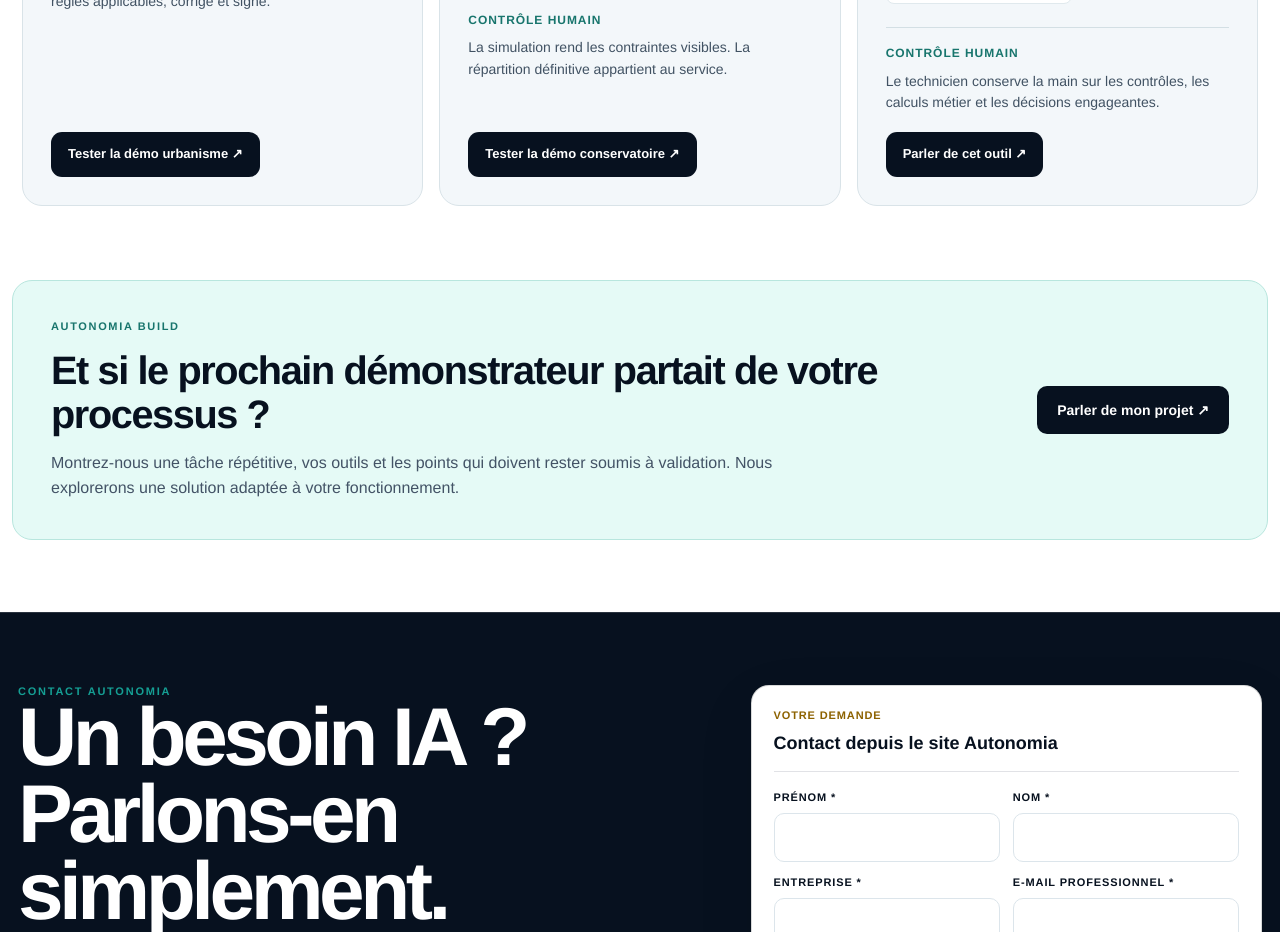
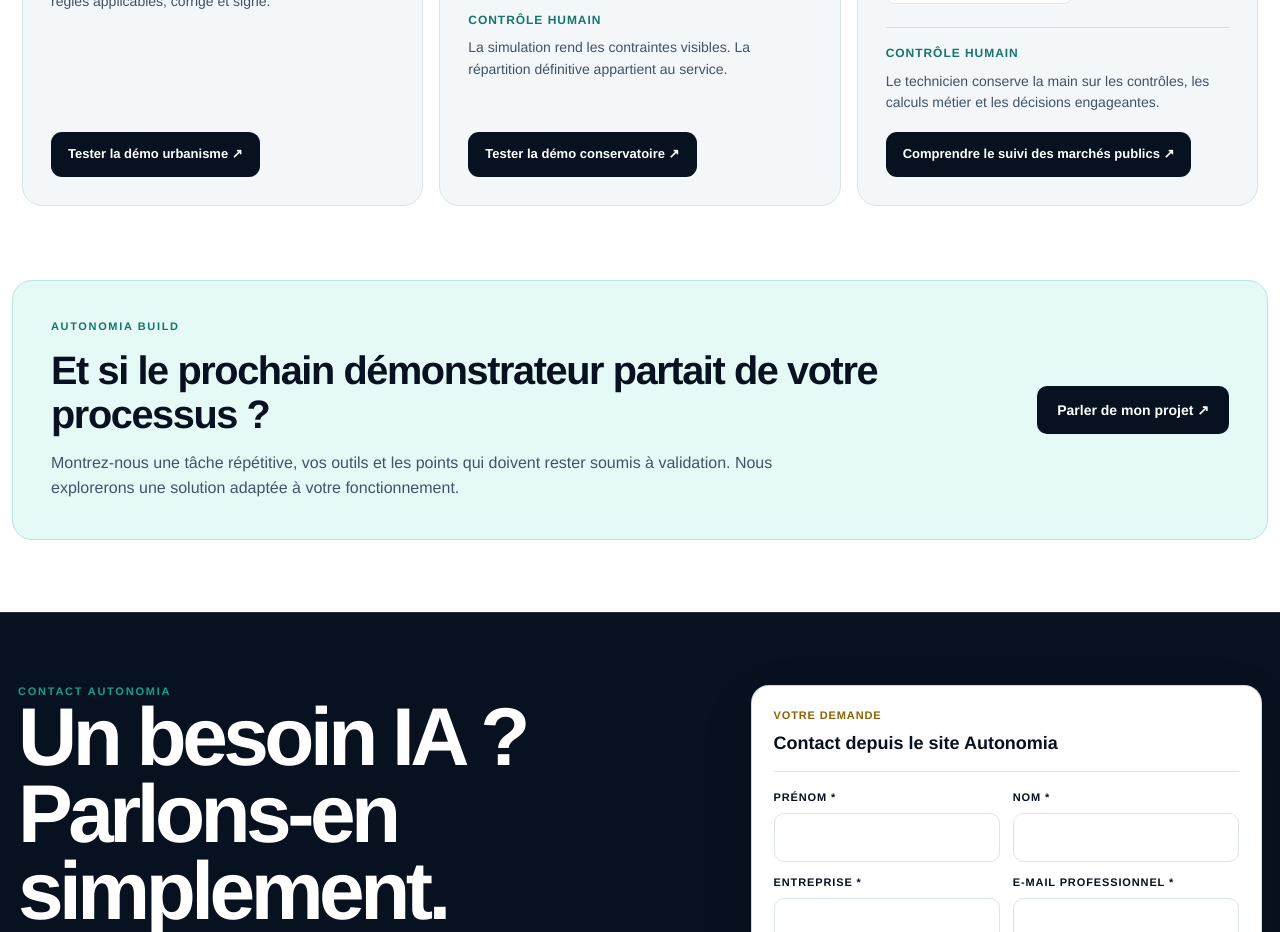
Before and after one commit to aristote-app/Autonomia-MCP, a Next.js app in the folder site/: page /demonstrateurs-ia in a window 1280 px wide. Shown: the part 1460-2392 px from the top of the page. Built offline with nearby package versions, Linux system fonts and the light colour scheme; no server answers.

Commit message:
seo(build): connect markets demo case to detailed commercial guide

```diff
--- a/site/app/demonstrateurs-ia/page.js
+++ b/site/app/demonstrateurs-ia/page.js
@@ -38,8 +38,8 @@ const examples = [
     flow: ["Données du marché", "Suivi des événements", "Alertes et préparation", "Validation par le gestionnaire"],
     autonomy: "Le technicien conserve la main sur les contrôles, les calculs métier et les décisions engageantes.",
     status: "Cas d'usage à présenter avec l'équipe",
-    href: null,
-    cta: "Parler de cet outil ↗"
+    href: "/suivi-marches-publics-ia",
+    cta: "Comprendre le suivi des marchés publics ↗"
   }
 ];
 
```
